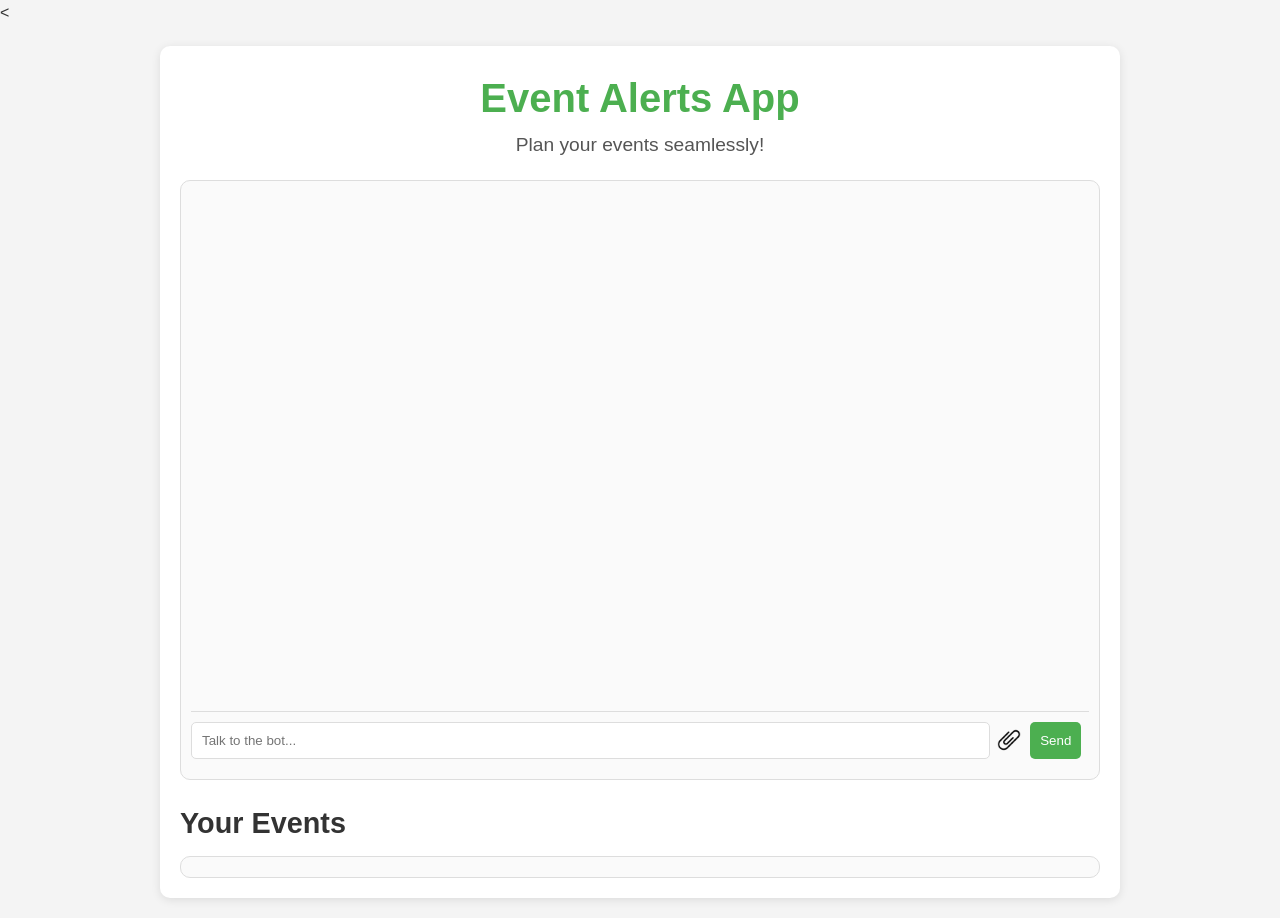
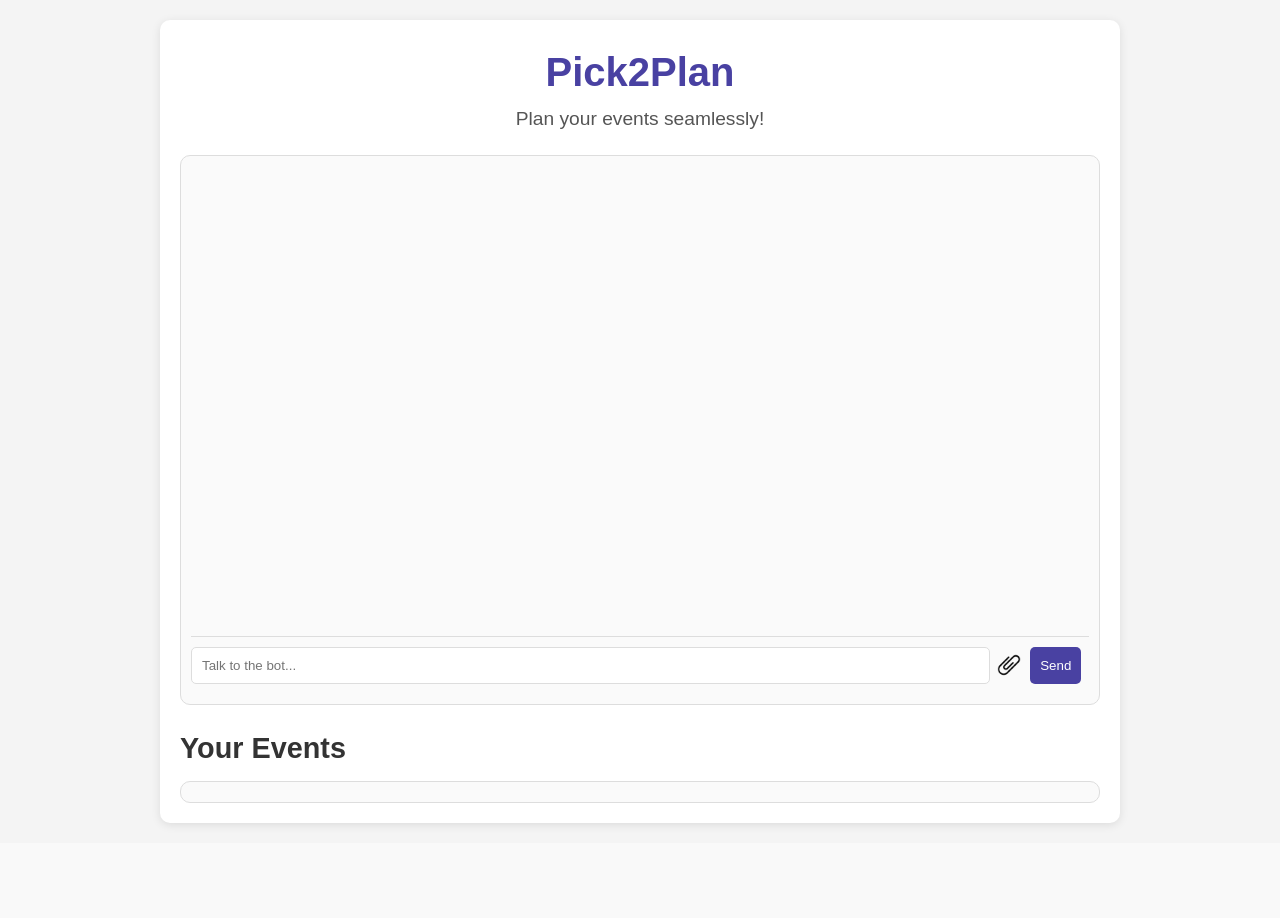
Before and after one commit to ShubhamDoshi126/Eventadder, a PHP site: page / in a window 1280 px wide. After the commit the page ends 827 px from the top, so only its background shows below. Run offline with PHP 8.4, Linux system fonts and the light colour scheme.

Commit message:
Fixed front end formatting

```diff
--- a/css/styles.css
+++ b/css/styles.css
@@ -12,7 +12,6 @@ body {
 }
 
 .container {
-
     max-width: 960px;
     margin: 20px auto;
     padding: 20px;
@@ -27,7 +26,7 @@ header {
 }
 
 header h1 {
-    color: #4CAF50;
+    color: #4941a2;
     font-size: 2.5rem;
 }
 
@@ -37,7 +36,7 @@ header p {
 }
 
 .chat-section {
-    height: 75%;
+    height: 550px;
     margin-bottom: 20px;
 }
 
@@ -111,7 +110,7 @@ header p {
 
 button {
     padding: 10px;
-    background-color: #4CAF50;
+    background-color: #4941a2;
     color: white;
     border: none;
     border-radius: 5px;
@@ -130,7 +129,7 @@ button {
 }
 
 button:hover {
-    background-color: #45a049;
+    background-color: #362f82;
 }
 
 .events-section {
--- a/index.php
+++ b/index.php
@@ -1,4 +1,4 @@
-<<!DOCTYPE html>
+<!DOCTYPE html>
 <html lang="en">
 <head>
     <meta charset="UTF-8">
@@ -10,7 +10,7 @@
 <body>
     <div class="container">
         <header>
-            <h1>Event Alerts App</h1>
+            <h1>Pick2Plan</h1>
             <p>Plan your events seamlessly!</p>
         </header>
 
@@ -30,6 +30,7 @@
 
                 <!-- Clear Chat History button -->
                 <button id="clear-history-btn" onclick="clearChatHistory()">Clear History</button>
+
             </div>
         </section>
 
```
